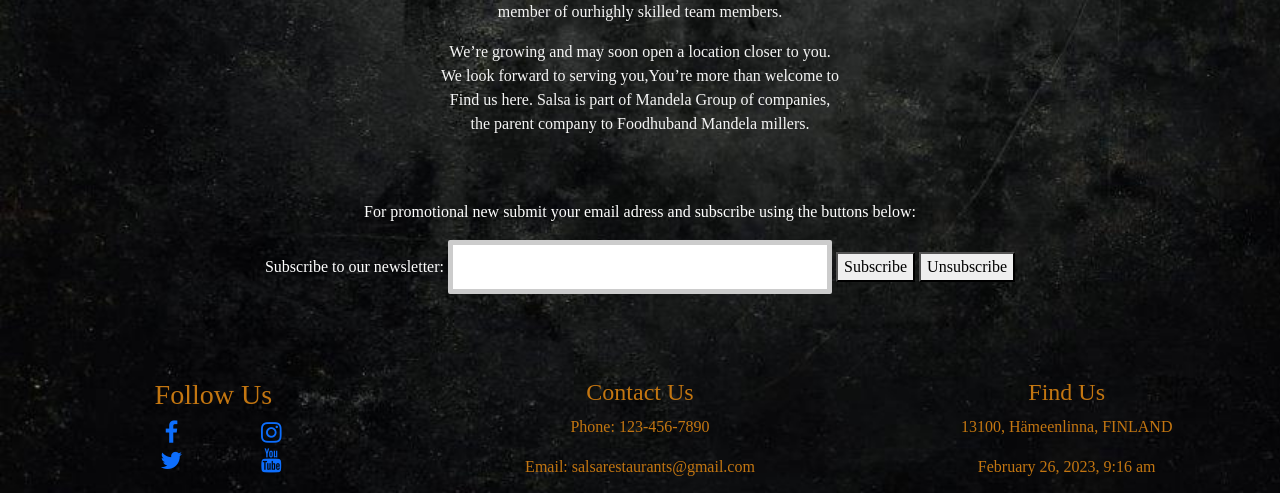
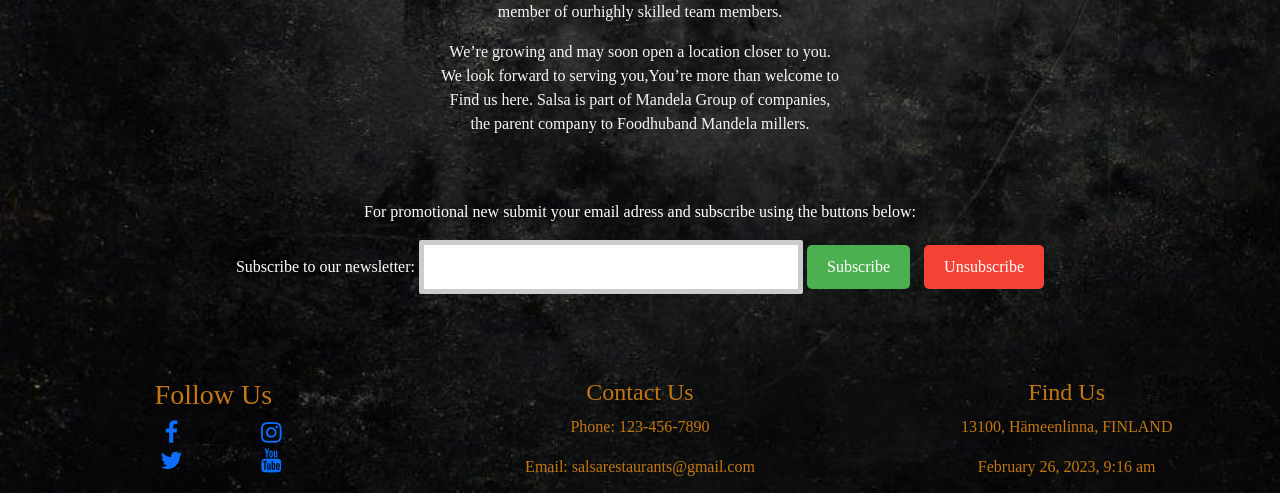
Before and after one commit to jayram22000/TE-M-14, a PHP site: page /aboutus.php in a window 1280 px wide. Shown: the part 508-1001 px from the top of the page. Run offline with PHP 8.4, Linux system fonts and the light colour scheme; data that the repository does not hold is empty.

Commit message:
add change

```diff
--- a/aboutus.php
+++ b/aboutus.php
@@ -31,18 +31,7 @@
   font-style: italic;
   }
 
-.button[type="submit"] {
-  background-color: #black;
-  color:white;
-  font-size: 16px;
-  padding: 10px;
-  border: red;
-  border-radius: 2px;
-  cursor: pointer;
-  border: 5px solid #ccc;
-  background-color: blue;
-  color: white;
-}
+
 
 input[type="email"] {
   width: 30%;
@@ -53,6 +42,40 @@
 
 }
 
+/* Style for the "Subscribe" button */
+button[name="submit"] {
+  background-color: #4CAF50;
+  color: #fff;
+  border: none;
+  padding: 10px 20px;
+  font-size: 16px;
+  cursor: pointer;
+  transition: background-color 0.3s ease;
+  border-radius: 5px;
+}
+
+/* Hover effect for the "Subscribe" button */
+button[name="submit"]:hover {
+  background-color: #3e8e41;
+}
+
+/* Style for the "Unsubscribe" button */
+button[name="unsubscribe"] {
+  background-color: #f44336;
+  color: #fff;
+  border: none;
+  padding: 10px 20px;
+  font-size: 16px;
+  cursor: pointer;
+  transition: background-color 0.3s ease;
+  border-radius: 5px;
+  margin-left: 10px; /* add some space between the buttons */
+}
+
+/* Hover effect for the "Unsubscribe" button */
+button[name="unsubscribe"]:hover {
+  background-color: #e53935;
+}
 
 
 </style>
--- a/subscribers.txt
+++ b/subscribers.txt
@@ -7,3 +7,5 @@
 mwendwa22000@student.hamk.fi
 zaychaulagain1800@gmail.com
 sharpmwendwa917@gmail.com
+sharpmwendwa917@gmail.com
+sharpmwendwa917@gmail.com
```
